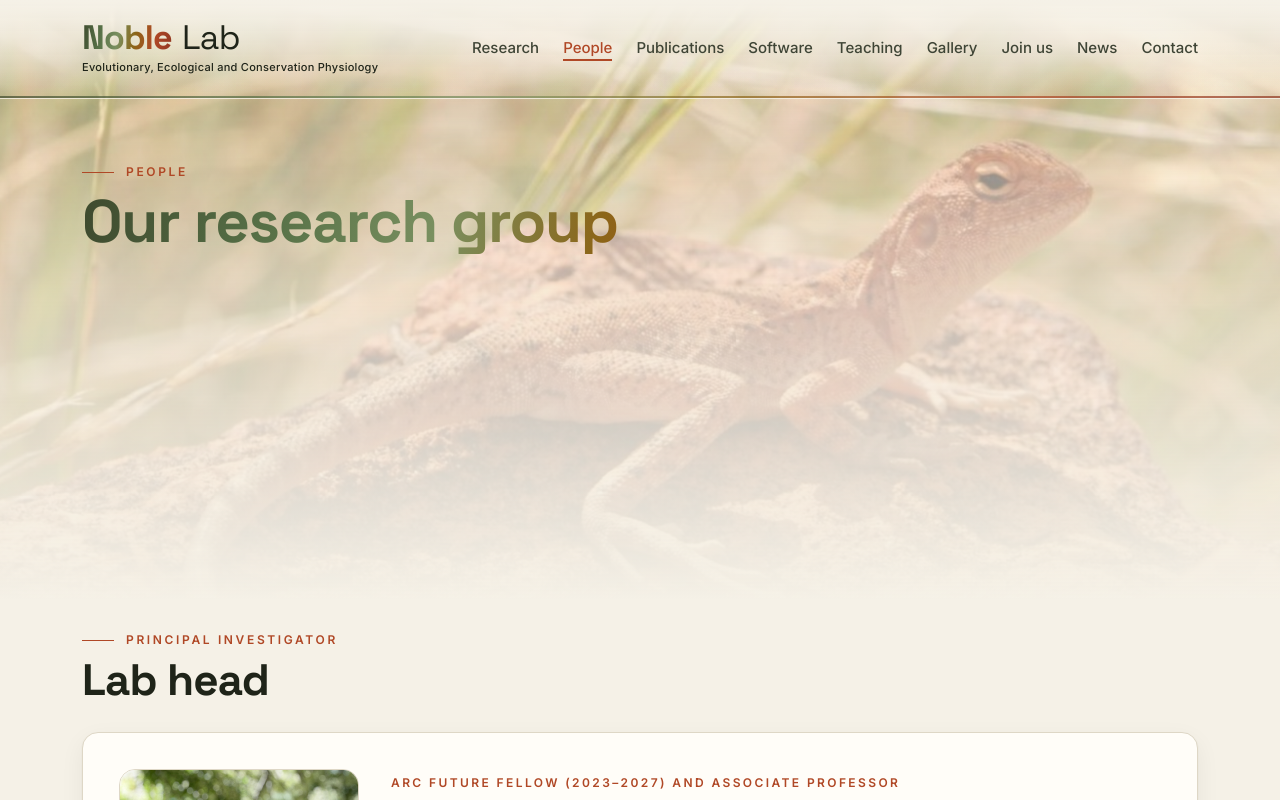
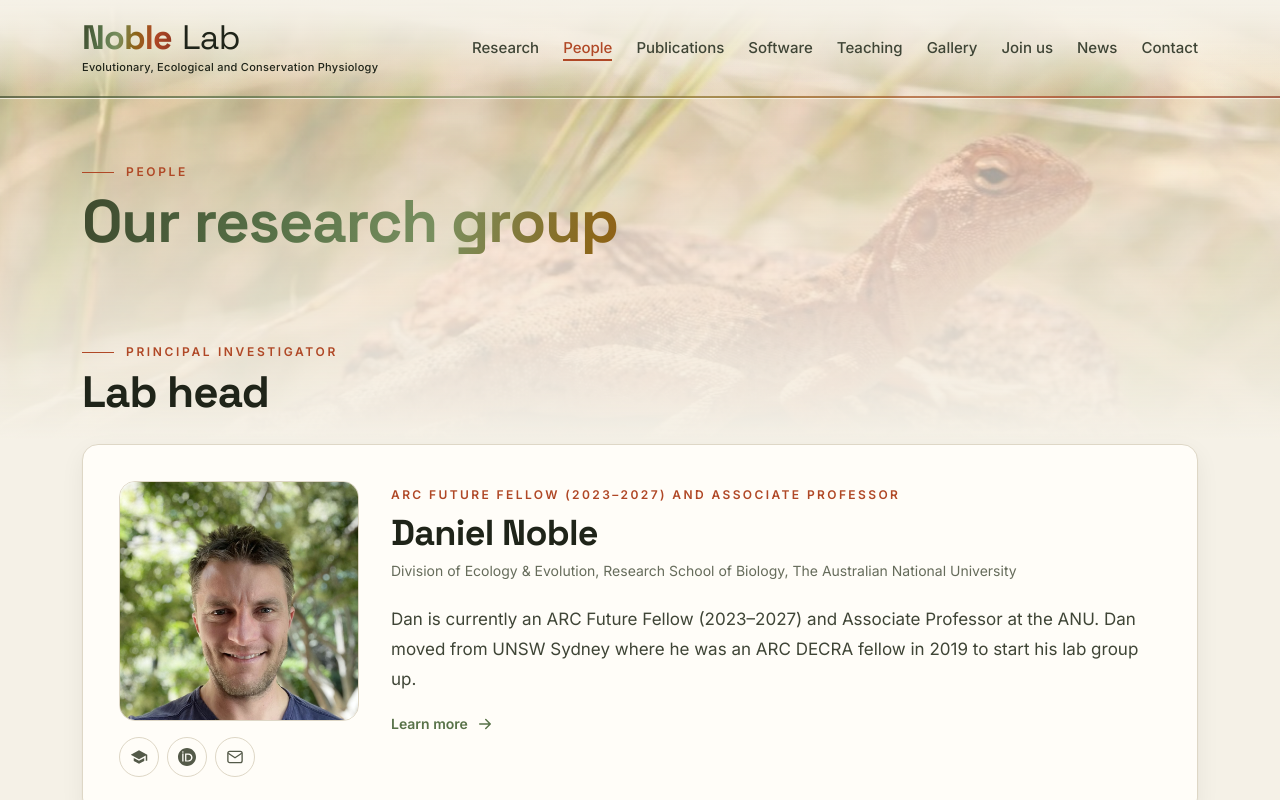
Before and after one commit to daniel1noble/noblelab, a React (Vite) app: page /people in a window 1280 px wide. Shown: the top 800 px of the page. Built offline with nearby package versions, Linux system fonts and the light colour scheme.

Commit message:
People: title-to-text spacing matched to other pages (content overlaps the band's fade); footer crest nudged right

```diff
--- a/src/components/Footer.tsx
+++ b/src/components/Footer.tsx
@@ -85,7 +85,7 @@ export default function Footer() {
             href="https://www.anu.edu.au/"
             target="_blank"
             rel="noreferrer"
-            className="block w-fit opacity-90 transition hover:opacity-100 md:justify-self-end"
+            className="block w-fit opacity-90 transition hover:opacity-100 md:justify-self-end lg:-mr-8"
           >
             <img
               src={publicUrl("/images/anu-logo.png")}
--- a/src/pages/People.tsx
+++ b/src/pages/People.tsx
@@ -215,13 +215,15 @@ export default function People() {
         image="/images/bg-people-grass-lizard-right.jpg"
         /* Cropped from x=100px of the frame so the lizard's head sits at ~84%
            across and the body fills the band right of the title; the band is
-           taller here so the whole animal fits. y steers desktop, x phones. */
-        imagePosition="75% 28%"
+           a little taller than elsewhere (440px) so head and body show; the
+           feet run into the bottom fade so the title-to-text gap stays
+           consistent with the other pages. y steers desktop, x phones. */
+        imagePosition="75% 22%"
         imageOpacity={0.85}
-        height="min-h-[600px]"
+        height="min-h-[440px]"
       />
 
-      <Container className="pb-16 pt-8">
+      <Container className="relative -mt-24 pb-16 pt-0">
         <section>
           <Reveal>
             <SectionHeading eyebrow="Principal investigator" title="Lab head" />
```
